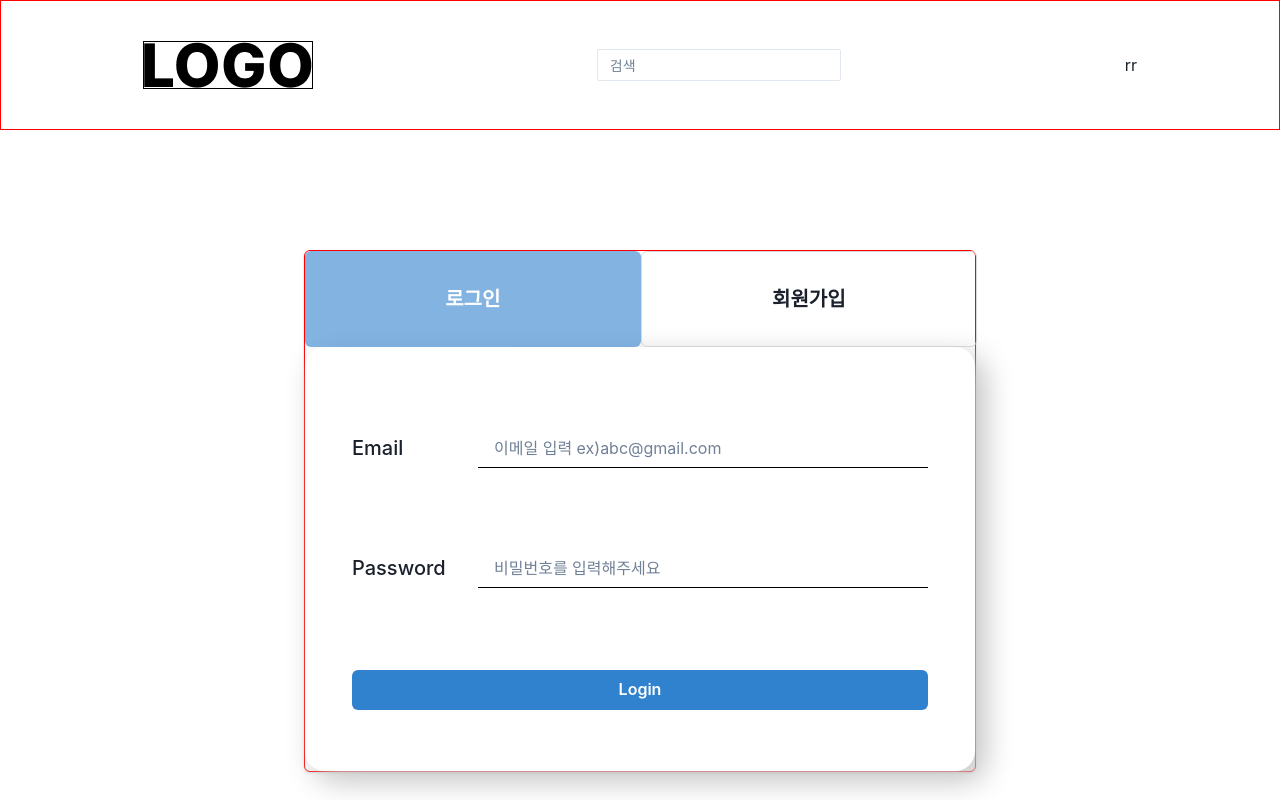
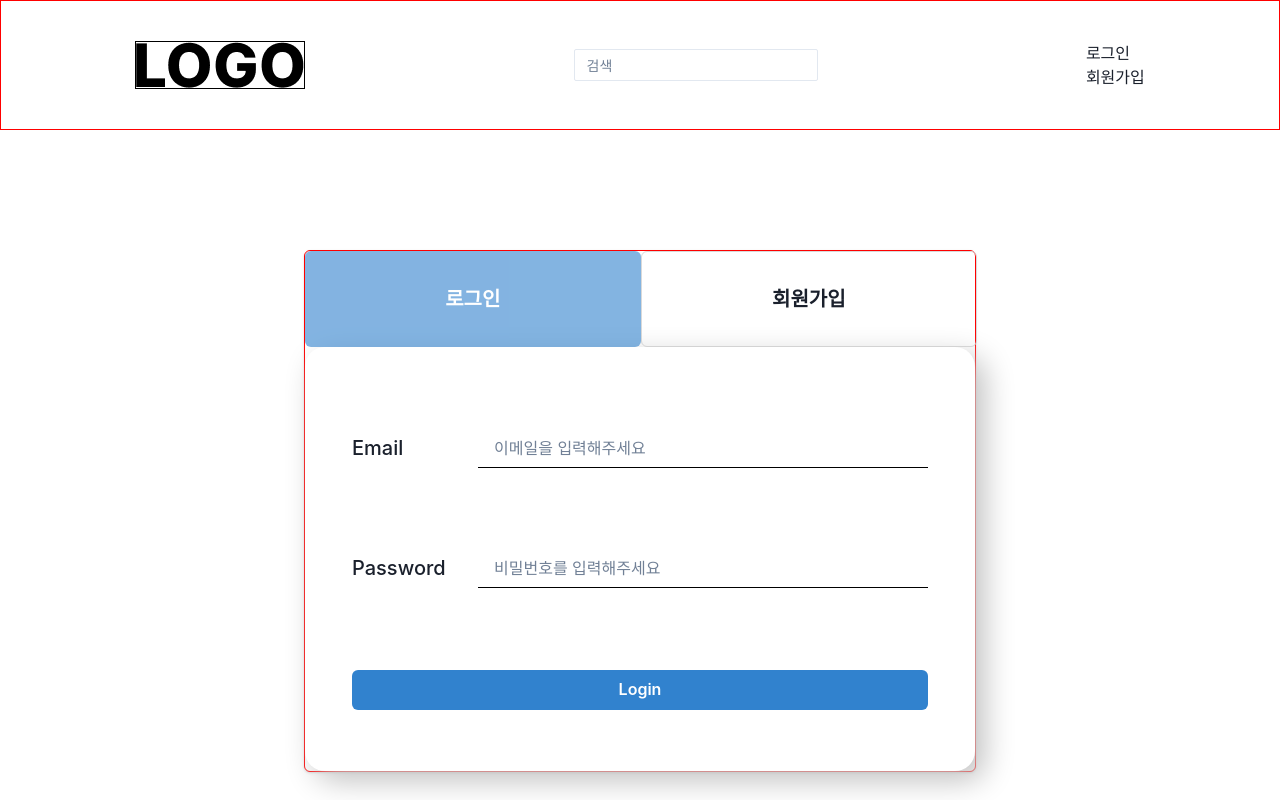
Before and after one commit to gahyuun/23-W-Cow-Project-Frontend, a React (Create React App) app: page /login in a window 1280 px wide. Built offline with nearby package versions, Linux system fonts and the light colour scheme.

Commit message:
Feat: 로그인 구현 방식 쿠키 -> local storage

```diff
--- a/package.json
+++ b/package.json
@@ -15,7 +15,6 @@
     "formik": "^2.2.9",
     "framer-motion": "^9.0.1",
     "react": "^18.2.0",
-    "react-cookie": "^4.1.1",
     "react-dom": "^18.2.0",
     "react-router-dom": "^6.8.0",
     "react-scripts": "5.0.1",
--- a/src/App.js
+++ b/src/App.js
@@ -22,7 +22,7 @@ function App() {
 
   return (
     <ChakraProvider>
-      <Header />
+      <Header isLogin={isLogin} setIsLogin={setIsLogin} />
       <Router>
         <Routes>
           <Route path="*" element={<>404</>} />
--- a/src/component/Header.jsx
+++ b/src/component/Header.jsx
@@ -2,9 +2,21 @@ import { Box, Image, Text, Input, InputGroup } from '@chakra-ui/react';
 import * as React from 'react';
 import logo from '../img/LOGO.png';
 
-function Header(isLogin) {
+function Header({ isLogin, setIsLogin }) {
+  const handleLogout = () => {
+    localStorage.clear();
+    setIsLogin(false);
+    window.location.replace('http://localhost:3000/');
+  };
+
   return (
-    <Box border="1px solid red" h="8.125rem" display="flex" justifyContent="space-around" alignItems="center">
+    <Box
+      border="1px solid red"
+      h="8.125rem"
+      display="flex"
+      justifyContent="space-around"
+      alignItems="center"
+    >
       <Box border="1px solid black">
         <Image src={logo} alt="logo" />
       </Box>
@@ -16,12 +28,18 @@ function Header(isLogin) {
 
       <Box>
         {isLogin ? (
-          <Box display="flex" justifyContent="space-betwwen" alignItems="center">
-            <Text>rr</Text>
+          <Box
+            display="flex"
+            justifyContent="space-betwwen"
+            alignItems="center"
+          >
+            <Text>MY</Text>
+            <Text onClick={handleLogout}>로그아웃</Text>
           </Box>
         ) : (
           <Box>
-            <Text>ru</Text>
+            <Text>로그인</Text>
+            <Text>회원가입</Text>
           </Box>
         )}
       </Box>
--- a/src/pages/Login.jsx
+++ b/src/pages/Login.jsx
@@ -9,7 +9,6 @@ import {
 import axios from 'axios';
 import Swal from 'sweetalert2';
 import * as React from 'react';
-import { Cookies } from 'react-cookie';
 import { useNavigate } from 'react-router-dom';
 import Sign from '../component/Sign.jsx';
 
@@ -51,8 +50,8 @@ function Login({ setIsLogin }) {
     showCancelButton: true,
     timer: 3000,
   };
+
   const navigate = useNavigate();
-  const cookies = new Cookies();
 
   const handleSubmit = async (event) => {
     event.preventDefault();
@@ -64,11 +63,10 @@ function Login({ setIsLogin }) {
     await axios
       .get(`/auth/login`, { loginData })
       .then((res) => {
-        cookies.set('accessToken', res.data.token);
         // API 요청하는 콜마다 헤더에 accessToken 담아 보내도록 설정
-        axios.defaults.headers.common.Authorization = `Bearer ${cookies.get(
-          'accessToken',
-        )}`;
+        localStorage.setItem('token', res.data.token);
+        axios.defaults.headers.common.Authorization = `Bearer ${res.data.token}`;
+        // Bearer 기본적인 의미는 정보의 신호 전달을 네트워크 단에서 손실 없이 있는 그대로 전달하는 서비스를 말한다
         setIsLogin(true);
         Swal.fire({ ...swalFire, html: '로그인 성공' });
         navigate('/');
@@ -87,7 +85,7 @@ function Login({ setIsLogin }) {
           });
         }
       });
-  };
+  }; // 로그인 submit 시 백엔드한테 post
 
   return (
     <Sign page="login">
@@ -119,7 +117,7 @@ function Login({ setIsLogin }) {
                   <Input
                     name="email"
                     w="28.125rem"
-                    placeholder="이메일 입력 ex)abc@gmail.com"
+                    placeholder="이메일을 입력해주세요"
                     sx={inputStyle}
                     _focusVisible={{ borderColor: 'black' }}
                     _hover={{ borderColor: 'black' }}
```
Also changed, not shown: 1 other file (tests, documents, lock files or other folders).
